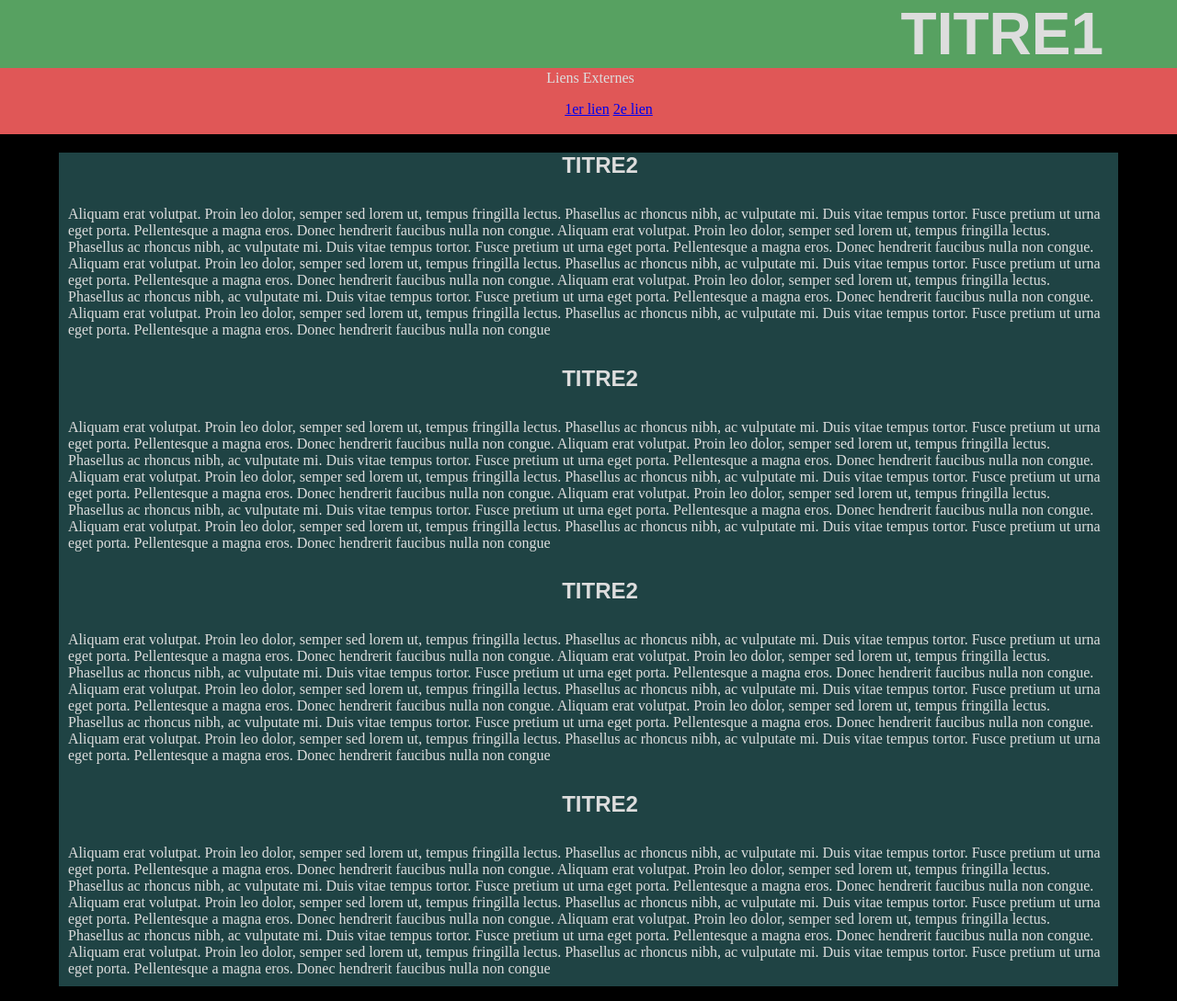
After one commit to MrKillerVortex/WebKpop, a PHP site: page /introcss/pageweb.html in a window 1280 px wide. The commit adds this page. Shown: the whole page at 92% size. Run offline with PHP 8.4, Linux system fonts and the light colour scheme.

Commit message:
Test du Site avec exemple prof

```diff
--- a/site/introcss/intro2.css
+++ b/site/introcss/intro2.css
@@ -1,13 +1,47 @@
-#titre1{
-    font-size: 2.5rem;
-    font-family: sans-serif;
-    margin-left: 47%;
+body{
+    width: 100%;
+    margin: 0px;
+    background-color: black;
+    color: #ddd;
+    text-decoration: none;
 }
 
-div{
-    background-color: dimgrey;
+#titre1{
+    font-size: 4rem;
+    font-family: sans-serif;
+    margin-left: auto;
+    text-align: right;
+    padding-right: 80px;
+    background-color: rgb(87, 161, 97);
+}
+
+.liens{
+    background-color: rgb(224, 87, 87);
     margin: 1/4;
-    padding: 10px ;
-    width: 25%;
+    margin-top: -43px;
+    padding: 2px ;
+    width: 100%;
     display: inline-block;
+    text-align: center;
+    float:top;
 }
+
+ol li{
+    display: inline-block;
+
+}
+
+#titre2{
+    margin-left: 47.5%;
+    font-family: sans-serif;
+}
+
+.paragraphe2{
+    padding: 10px;
+}
+
+#main{
+    margin: auto;
+    width: 90%;
+    background-color: rgb(31, 67, 68);
+}
--- /dev/null
+++ b/site/introcss/pageweb.html
@@ -0,0 +1,51 @@
+<html>
+    <head>
+        <meta charset="utf-8">
+        <title>Une page web qui montre du HTML/CSS/JAVASCRIPT et PHP</title>
+        <link href="intro2.css" rel="stylesheet">
+    </head>
+    <body>
+        <h1 id="titre1"> TITRE1 </h1>
+        <div class=liens>
+            Liens Externes
+            <ol id="ListeExterne">
+                <li><a href="index.php"> 1er lien </a></li>
+                <li><a href="index.html"> 2e lien </a></li>
+            </ol>
+        </div>
+        <div id = main>
+            <h2 id="titre2"> TITRE2 </h2>
+            <p class=paragraphe2>
+                Aliquam erat volutpat. Proin leo dolor, semper sed lorem ut, tempus fringilla lectus. Phasellus ac rhoncus nibh, ac vulputate mi. Duis vitae tempus tortor. Fusce pretium ut urna eget porta. Pellentesque a magna eros. Donec hendrerit faucibus nulla non congue.                Aliquam erat volutpat. Proin leo dolor, semper sed lorem ut, tempus fringilla lectus. Phasellus ac rhoncus nibh, ac vulputate mi. Duis vitae tempus tortor. Fusce pretium ut urna eget porta. Pellentesque a magna eros. Donec hendrerit faucibus nulla non congue.
+                Aliquam erat volutpat. Proin leo dolor, semper sed lorem ut, tempus fringilla lectus. Phasellus ac rhoncus nibh, ac vulputate mi. Duis vitae tempus tortor. Fusce pretium ut urna eget porta. Pellentesque a magna eros. Donec hendrerit faucibus nulla non congue.
+                Aliquam erat volutpat. Proin leo dolor, semper sed lorem ut, tempus fringilla lectus. Phasellus ac rhoncus nibh, ac vulputate mi. Duis vitae tempus tortor. Fusce pretium ut urna eget porta. Pellentesque a magna eros. Donec hendrerit faucibus nulla non congue.
+                Aliquam erat volutpat. Proin leo dolor, semper sed lorem ut, tempus fringilla lectus. Phasellus ac rhoncus nibh, ac vulputate mi. Duis vitae tempus tortor. Fusce pretium ut urna eget porta. Pellentesque a magna eros. Donec hendrerit faucibus nulla non congue
+            </p>
+
+            <h2 id="titre2"> TITRE2 </h2>
+            <p class=paragraphe2>
+                Aliquam erat volutpat. Proin leo dolor, semper sed lorem ut, tempus fringilla lectus. Phasellus ac rhoncus nibh, ac vulputate mi. Duis vitae tempus tortor. Fusce pretium ut urna eget porta. Pellentesque a magna eros. Donec hendrerit faucibus nulla non congue.                Aliquam erat volutpat. Proin leo dolor, semper sed lorem ut, tempus fringilla lectus. Phasellus ac rhoncus nibh, ac vulputate mi. Duis vitae tempus tortor. Fusce pretium ut urna eget porta. Pellentesque a magna eros. Donec hendrerit faucibus nulla non congue.
+                Aliquam erat volutpat. Proin leo dolor, semper sed lorem ut, tempus fringilla lectus. Phasellus ac rhoncus nibh, ac vulputate mi. Duis vitae tempus tortor. Fusce pretium ut urna eget porta. Pellentesque a magna eros. Donec hendrerit faucibus nulla non congue.
+                Aliquam erat volutpat. Proin leo dolor, semper sed lorem ut, tempus fringilla lectus. Phasellus ac rhoncus nibh, ac vulputate mi. Duis vitae tempus tortor. Fusce pretium ut urna eget porta. Pellentesque a magna eros. Donec hendrerit faucibus nulla non congue.
+                Aliquam erat volutpat. Proin leo dolor, semper sed lorem ut, tempus fringilla lectus. Phasellus ac rhoncus nibh, ac vulputate mi. Duis vitae tempus tortor. Fusce pretium ut urna eget porta. Pellentesque a magna eros. Donec hendrerit faucibus nulla non congue
+            </p>
+
+            <h2 id="titre2"> TITRE2 </h2>
+            <p class=paragraphe2>
+                Aliquam erat volutpat. Proin leo dolor, semper sed lorem ut, tempus fringilla lectus. Phasellus ac rhoncus nibh, ac vulputate mi. Duis vitae tempus tortor. Fusce pretium ut urna eget porta. Pellentesque a magna eros. Donec hendrerit faucibus nulla non congue.                Aliquam erat volutpat. Proin leo dolor, semper sed lorem ut, tempus fringilla lectus. Phasellus ac rhoncus nibh, ac vulputate mi. Duis vitae tempus tortor. Fusce pretium ut urna eget porta. Pellentesque a magna eros. Donec hendrerit faucibus nulla non congue.
+                Aliquam erat volutpat. Proin leo dolor, semper sed lorem ut, tempus fringilla lectus. Phasellus ac rhoncus nibh, ac vulputate mi. Duis vitae tempus tortor. Fusce pretium ut urna eget porta. Pellentesque a magna eros. Donec hendrerit faucibus nulla non congue.
+                Aliquam erat volutpat. Proin leo dolor, semper sed lorem ut, tempus fringilla lectus. Phasellus ac rhoncus nibh, ac vulputate mi. Duis vitae tempus tortor. Fusce pretium ut urna eget porta. Pellentesque a magna eros. Donec hendrerit faucibus nulla non congue.
+                Aliquam erat volutpat. Proin leo dolor, semper sed lorem ut, tempus fringilla lectus. Phasellus ac rhoncus nibh, ac vulputate mi. Duis vitae tempus tortor. Fusce pretium ut urna eget porta. Pellentesque a magna eros. Donec hendrerit faucibus nulla non congue
+            </p>
+
+            <h2 id="titre2"> TITRE2 </h2>
+            <p class=paragraphe2>
+                Aliquam erat volutpat. Proin leo dolor, semper sed lorem ut, tempus fringilla lectus. Phasellus ac rhoncus nibh, ac vulputate mi. Duis vitae tempus tortor. Fusce pretium ut urna eget porta. Pellentesque a magna eros. Donec hendrerit faucibus nulla non congue.                Aliquam erat volutpat. Proin leo dolor, semper sed lorem ut, tempus fringilla lectus. Phasellus ac rhoncus nibh, ac vulputate mi. Duis vitae tempus tortor. Fusce pretium ut urna eget porta. Pellentesque a magna eros. Donec hendrerit faucibus nulla non congue.
+                Aliquam erat volutpat. Proin leo dolor, semper sed lorem ut, tempus fringilla lectus. Phasellus ac rhoncus nibh, ac vulputate mi. Duis vitae tempus tortor. Fusce pretium ut urna eget porta. Pellentesque a magna eros. Donec hendrerit faucibus nulla non congue.
+                Aliquam erat volutpat. Proin leo dolor, semper sed lorem ut, tempus fringilla lectus. Phasellus ac rhoncus nibh, ac vulputate mi. Duis vitae tempus tortor. Fusce pretium ut urna eget porta. Pellentesque a magna eros. Donec hendrerit faucibus nulla non congue.
+                Aliquam erat volutpat. Proin leo dolor, semper sed lorem ut, tempus fringilla lectus. Phasellus ac rhoncus nibh, ac vulputate mi. Duis vitae tempus tortor. Fusce pretium ut urna eget porta. Pellentesque a magna eros. Donec hendrerit faucibus nulla non congue
+            </p>
+        </div>
+    </body>
+
+</html>
```
Also changed, not shown: site/pageweb.html (deleted, +0 -20 lines).
